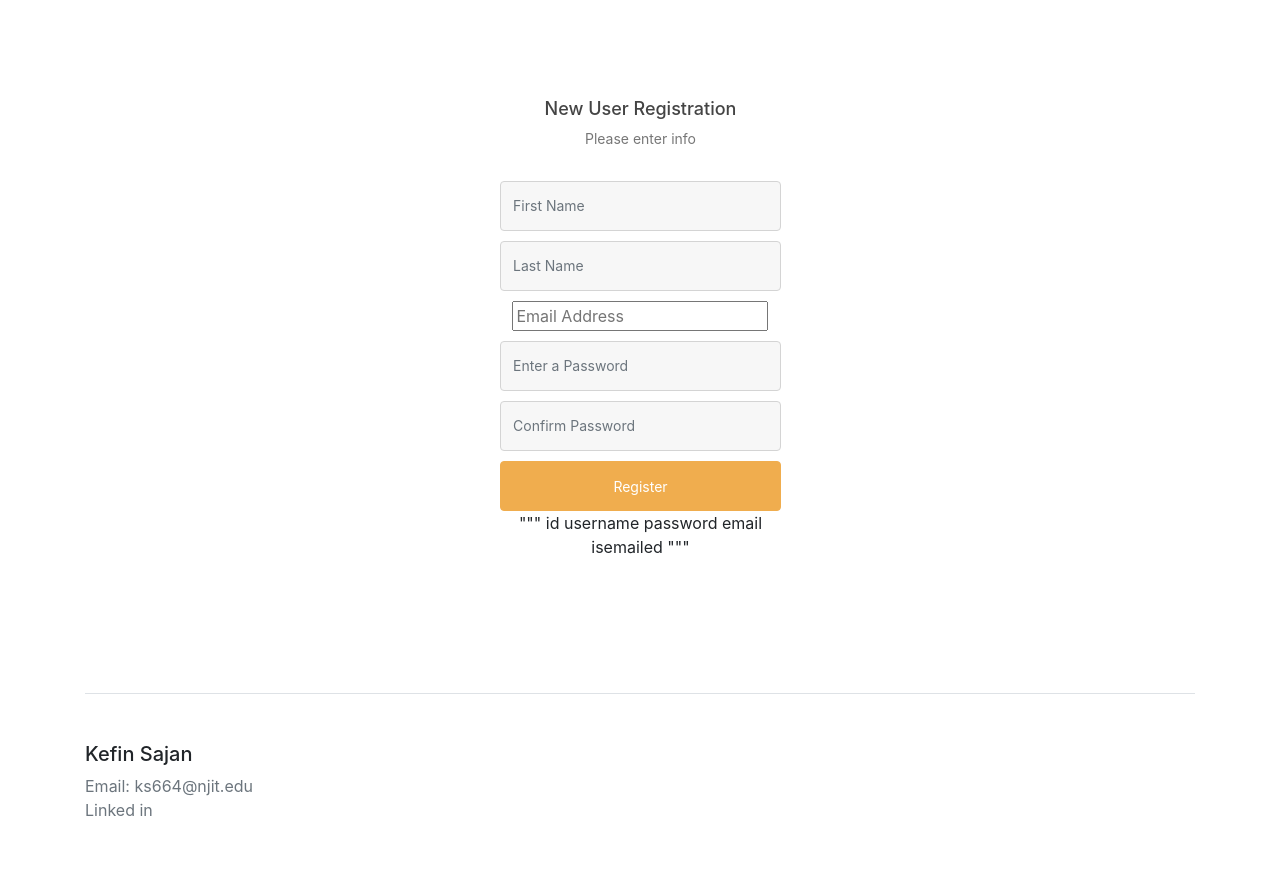
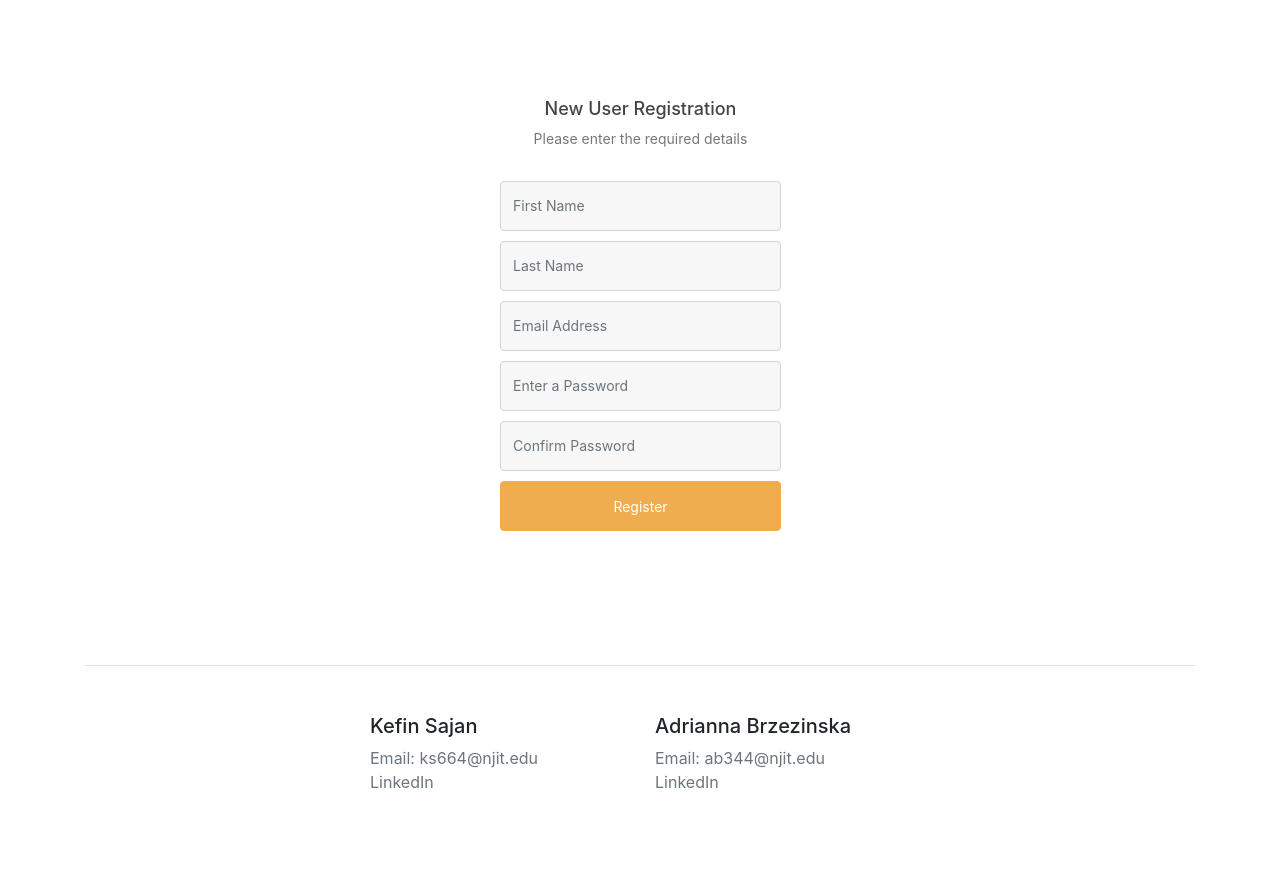
Before and after one commit to kefsaj/IS601FinalGroupProject, a Flask app: page /register in a window 1280 px wide. After the commit the page ends 788 px from the top, so only its background shows below. Run offline with Flask 2, Linux system fonts and the light colour scheme; some libraries are stand-ins or nearby versions.

Commit message:
Task:  bug fixes and other informations

```diff
--- a/app/templates/register.html
+++ b/app/templates/register.html
@@ -107,12 +107,12 @@
 </head>
 <body id="LoginForm">
 <div class="container">
-    <h1 class="form-heading">Registration Form</h1>
+    <h1 class="form-heading">User Account Registration Form</h1>
     <div class="login-form">
         <div class="main-div">
             <div class="panel">
                 <h2>New User Registration</h2>
-                <p>Please enter info</p>
+                <p>Please enter the required details</p>
             </div>
             <form action="/register" method="POST" id="Register">
                 <div class="form-group">
@@ -124,7 +124,7 @@
                            name="lastname">
                 </div>
                 <div class="form-group">
-                    <input type="email" class="form-email" id="email" placeholder="Email Address" name="email">
+                    <input type="email" class="form-control" id="username" placeholder="Email Address" name="username">
 
                 </div>
 
@@ -137,27 +137,30 @@
 
                 <div class="msg">{{ msg }}</div>
                 <button type="submit" class="btn btn-primary">Register</button>
-"""
-id
-username
-password
-email
-isemailed
-"""
+
             </form>
         </div>
     </div>
 </div>
 </div>
+
 <div class="container">
     <footer class="pt-4 my-md-5 pt-md-5 border-top">
         <div class="row">
-
+            <div class="col-12 col-md">
+            </div>
             <div class="col-6 col-md">
                 <h5>Kefin Sajan</h5>
                 <ul class="list-unstyled text-small">
                     <li><a class="text-muted" href="#">Email: ks664@njit.edu</a></li>
-                    <li><a class="text-muted" href="https://www.linkedin.com/in/kefsaj/">Linked in</a>
+                    <li><a class="text-muted" href="https://www.linkedin.com/in/kefsaj/">LinkedIn</a></li>
+                </ul>
+            </div>
+            <div class="col-6 col-md">
+                <h5>Adrianna Brzezinska</h5>
+                <ul class="list-unstyled text-small">
+                    <li><a class="text-muted" href="#">Email: ab344@njit.edu</a></li>
+                    <li><a class="text-muted" href="https://www.linkedin.com/in/adrianna-b-2b5350155/">LinkedIn</a>
                     </li>
                 </ul>
             </div>
```
